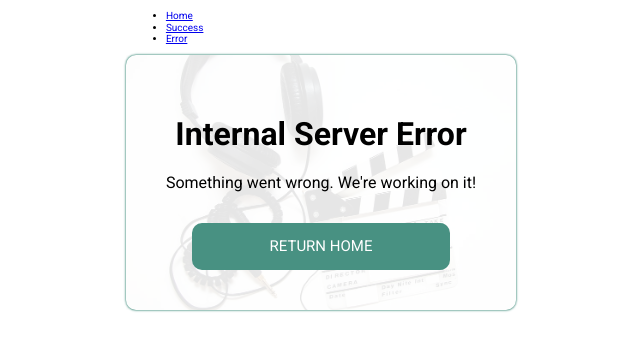
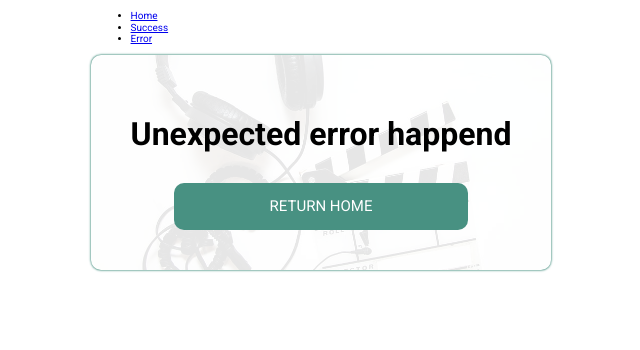
Before and after one commit to Kristina456/Online-survey, a React (Create React App) app: page /error in a window 1280 px wide. Shown: the top 350 px of the page, without its empty margins (319-959 px from the left). Built offline with nearby package versions, Linux system fonts and the light colour scheme.

Commit message:
handle errors

```diff
--- a/src/components/SurvayForm.jsx
+++ b/src/components/SurvayForm.jsx
@@ -59,7 +59,7 @@ export default function SurvayForm({ survay }) {
 				dangerouslySetInnerHTML={{ __html: survay.data.attributes.description }}
 			></div>
 			<form className="survay-form__form" onSubmit={handleSubmit}>
-				{showQuestions()}
+				{survay && showQuestions()}
 				<div className="survay-form__btn">
 					<Button value={buttonText} />
 				</div>
--- a/src/pages/ErrorPage.jsx
+++ b/src/pages/ErrorPage.jsx
@@ -1,17 +1,16 @@
 import React from "react";
-import { useNavigate } from "react-router";
+import { useLocation, useNavigate } from "react-router";
 import Button from "../components/button/Button";
 import Card from "../components/card/Card";
-import { MockSurvay500 } from "../mocks/MockSurvay500";
 import "./ErrorPage.scss";
 
 export default function ErrorPage() {
+	const location = useLocation();
 	const navigate = useNavigate();
 	const buttonText = "Return home";
 
-	const error = MockSurvay500;
 	const showErrors = () => {
-		return error.errors.map((q) => {
+		return location.state.errors.map((q) => {
 			return (
 				<div>
 					<h1>{q.title}</h1>
@@ -25,10 +24,19 @@ export default function ErrorPage() {
 		navigate("/");
 	};
 
+	const showUnexpectedError = () => {
+		return (
+			<div>
+				<h1>Unexpected error happend</h1>
+			</div>
+		);
+	};
+
 	return (
 		<Card>
 			<div className="error-page">
-				<div>{showErrors()}</div>
+				<div>{location.state && showErrors()}</div>
+				<div>{!location.state && showUnexpectedError()}</div>
 				<div className="error-page__btn">
 					<Button onClick={returnHome} value={buttonText} />
 				</div>
--- a/src/pages/SurvayPage.jsx
+++ b/src/pages/SurvayPage.jsx
@@ -1,22 +1,35 @@
 import React, { useEffect, useState } from "react";
-import { Navigate } from "react-router";
+import { useNavigate } from "react-router";
 import Card from "../components/card/Card";
 import SurvayForm from "../components/SurvayForm";
 
 export default function SurvayPage() {
+	const navigate = useNavigate();
+
 	const [survay, setSurvay] = useState(null);
 
 	useEffect(() => {
 		fetch("/api/v1/survey").then((response) => {
 			if (response.status === 200) {
 				response.json().then((json) => setSurvay(() => json));
+			} else {
+				response.json().then((json) => navigate("/error", { state: json }));
 			}
 		});
 	}, []);
 
+	const loading = () => {
+		return (
+			<div>
+				<h1>Loading, please wait!</h1>
+				<p>Refresh the page if necessary.</p>
+			</div>
+		);
+	};
+
 	return (
-		<div>
-			<Card>{survay && <SurvayForm survay={survay} />}</Card>
-		</div>
+		<Card>
+			{survay ? <SurvayForm survay={survay} /> : <div>{loading()}</div>}
+		</Card>
 	);
 }
--- a/src/scssStyles/base/_typography.scss
+++ b/src/scssStyles/base/_typography.scss
@@ -8,4 +8,5 @@ $font-family: "Roboto", sans-serif;
 $font-size-sml: 0.8rem;
 $font-size-medium: 1rem;
 $font-size-semi-medium: 1.5rem;
+
 $font-base: 1.6rem;
```
